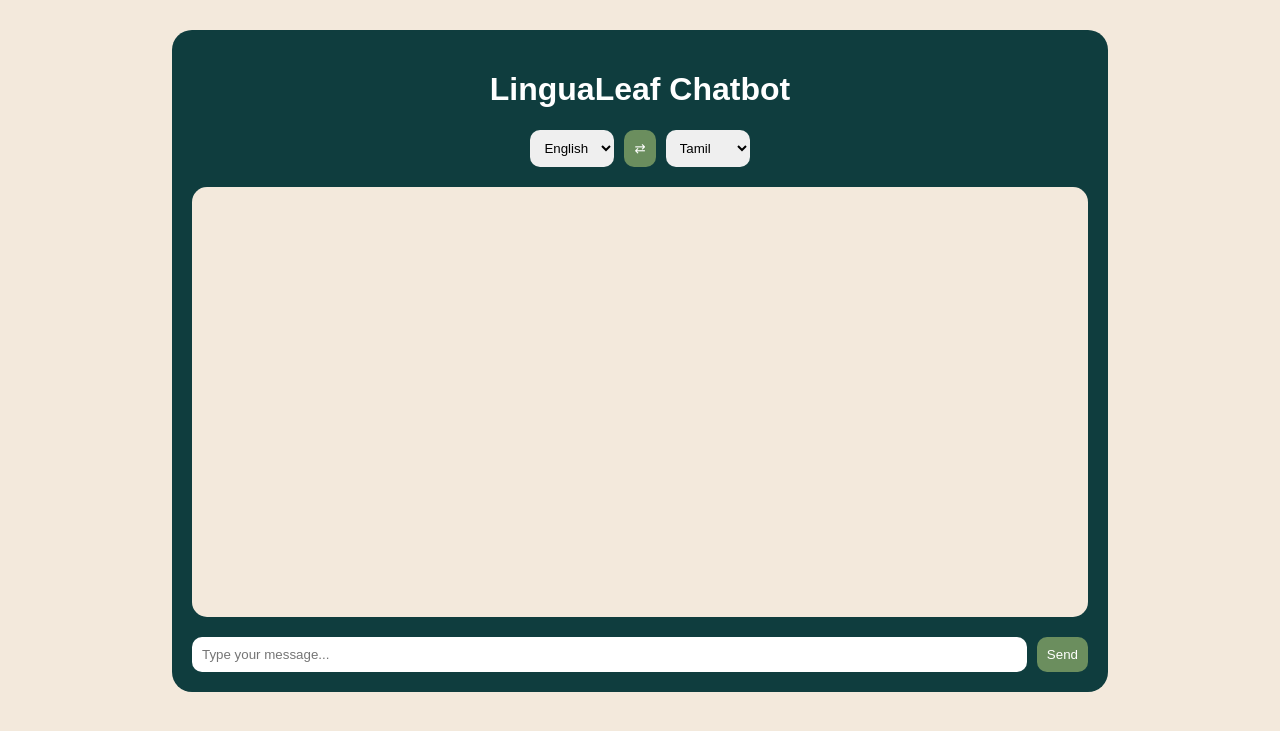
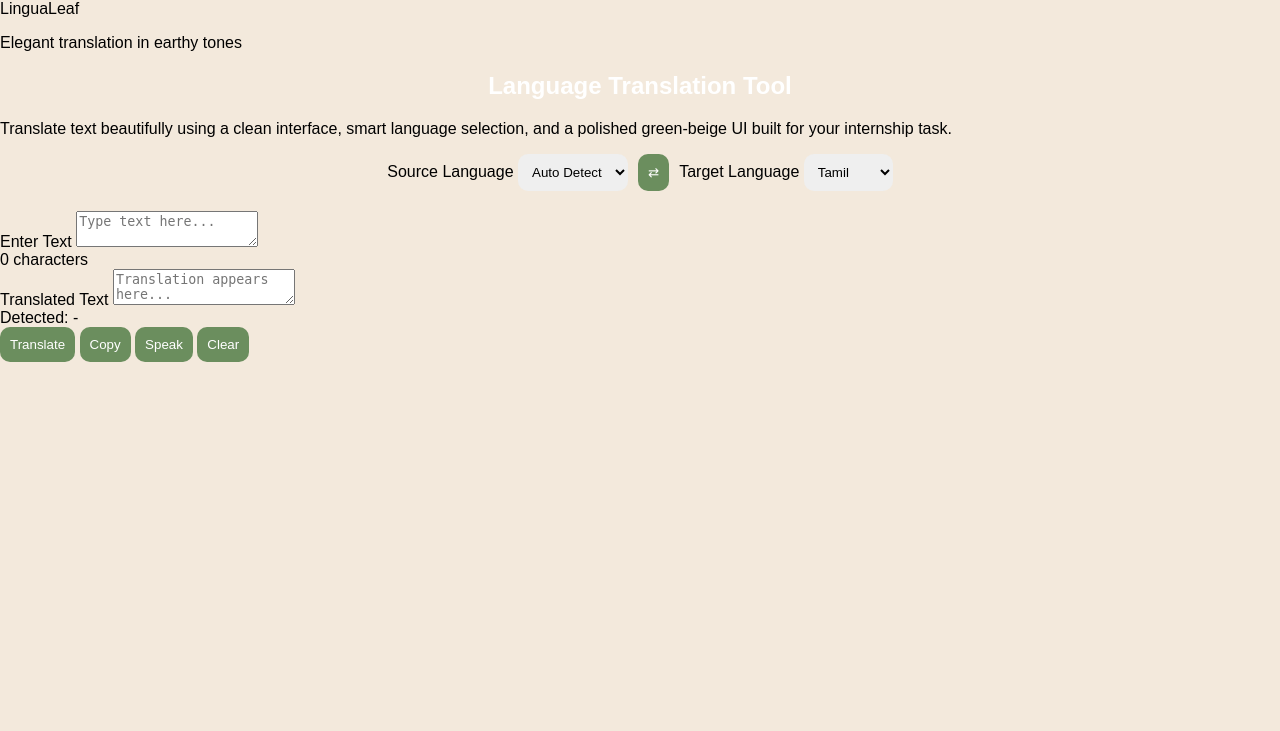
Before and after one commit to mashigasri1777/CodeAlpha_Lingualeaf, a Flask app: page / in a window 1280 px wide. Shown: the top 731 px of the page. Run offline with Flask 3, Linux system fonts and the light colour scheme.

Commit message:
Update index.html

```diff
--- a/templates/index.html
+++ b/templates/index.html
@@ -1,56 +1,90 @@
 <!DOCTYPE html>
 <html lang="en">
 <head>
-    <meta charset="UTF-8">
-    <meta name="viewport" content="width=device-width, initial-scale=1.0">
-    <title>LinguaLeaf Chatbot</title>
+  <meta charset="UTF-8" />
+  <meta name="viewport" content="width=device-width, initial-scale=1.0" />
+  <title>LinguaLeaf Translator</title>
+  <link rel="preconnect" href="https://fonts.googleapis.com">
+  <link rel="preconnect" href="https://fonts.gstatic.com" crossorigin>
+  <link href="https://fonts.googleapis.com/css2?family=Playfair+Display:wght@600;700&family=Inter:wght@400;500;600;700&display=swap" rel="stylesheet">
+  <link rel="stylesheet" href="{{ url_for('static', filename='css/style.css') }}">
+</head>
+<body>
+  <div class="page-wrapper">
+    <header class="navbar">
+      <div class="logo">LinguaLeaf</div>
+      <p class="tagline">Elegant translation in earthy tones</p>
+    </header>
 
-    <link rel="stylesheet"
-    href="{{ url_for('static', filename='css/style.css') }}">
-</head>
+    <main class="hero-section">
+      <section class="hero-text">
+        <h1>Language Translation Tool</h1>
+        <p>
+          Translate text beautifully using a clean interface, smart language selection,
+          and a polished green-beige UI built for your internship task.
+        </p>
+      </section>
 
-<body>
-
-<div class="container">
-
-    <h1>LinguaLeaf Chatbot</h1>
-
+      <section class="translator-card">
         <div class="selectors">
-
-        <select id="sourceLang">
+          <div class="select-group">
+            <label for="source_lang">Source Language</label>
+            <select id="source_lang">
+              <option value="auto">Auto Detect</option>
               <option value="en">English</option>
               <option value="ta">Tamil</option>
               <option value="hi">Hindi</option>
               <option value="fr">French</option>
+              <option value="de">German</option>
+              <option value="es">Spanish</option>
             </select>
+          </div>
 
-        <button id="swapBtn">⇄</button>
+          <button class="swap-btn" id="swapBtn" type="button">⇄</button>
 
-        <select id="targetLang">
+          <div class="select-group">
+            <label for="target_lang">Target Language</label>
+            <select id="target_lang">
               <option value="ta">Tamil</option>
               <option value="en">English</option>
               <option value="hi">Hindi</option>
               <option value="fr">French</option>
+              <option value="de">German</option>
+              <option value="es">Spanish</option>
             </select>
-
+          </div>
         </div>
 
-    <div class="chat-box" id="chatBox"></div>
-
-    <div class="input-area">
-
-        <input
-        type="text"
-        id="userInput"
-        placeholder="Type your message...">
-
-        <button id="sendBtn">Send</button>
-
+        <div class="text-grid">
+          <div class="panel">
+            <label for="inputText">Enter Text</label>
+            <textarea id="inputText" placeholder="Type text here..."></textarea>
+            <div class="panel-footer">
+              <span id="charCount">0 characters</span>
+            </div>
           </div>
 
+          <div class="panel">
+            <label for="outputText">Translated Text</label>
+            <textarea id="outputText" placeholder="Translation appears here..." readonly></textarea>
+            <div class="panel-footer">
+              <span id="detectedLang">Detected: -</span>
+            </div>
+          </div>
+        </div>
+
+        <div class="action-row">
+          <button class="primary-btn" id="translateBtn" type="button">Translate</button>
+          <button class="secondary-btn" id="copyBtn" type="button">Copy</button>
+          <button class="secondary-btn" id="speakBtn" type="button">Speak</button>
+          <button class="secondary-btn" id="clearBtn" type="button">Clear</button>
+        </div>
+
+        <p class="status-message" id="statusMessage"></p>
+      </section>
+    </main>
   </div>
 
   <script src="{{ url_for('static', filename='js/script.js') }}"></script>
-
 </body>
 </html>
```
Lines whose indentation alone changed are shown as unchanged.
